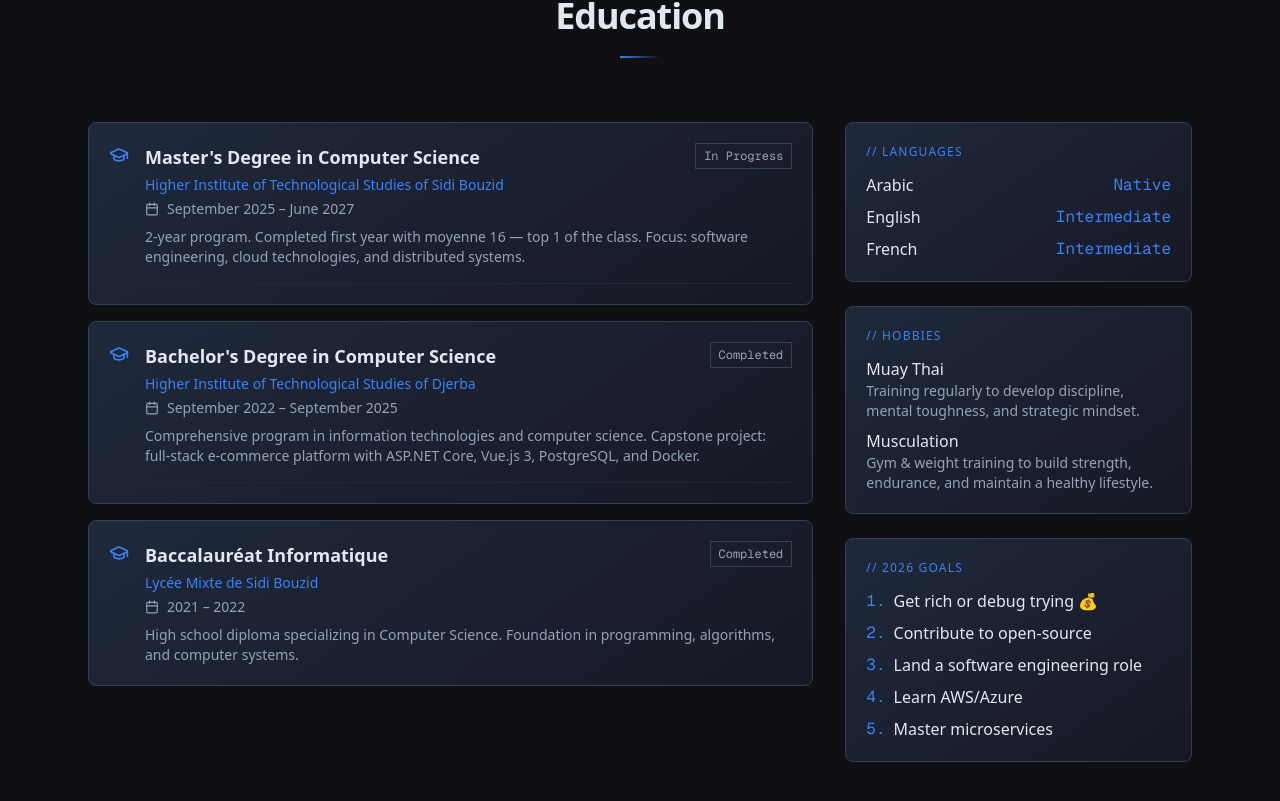
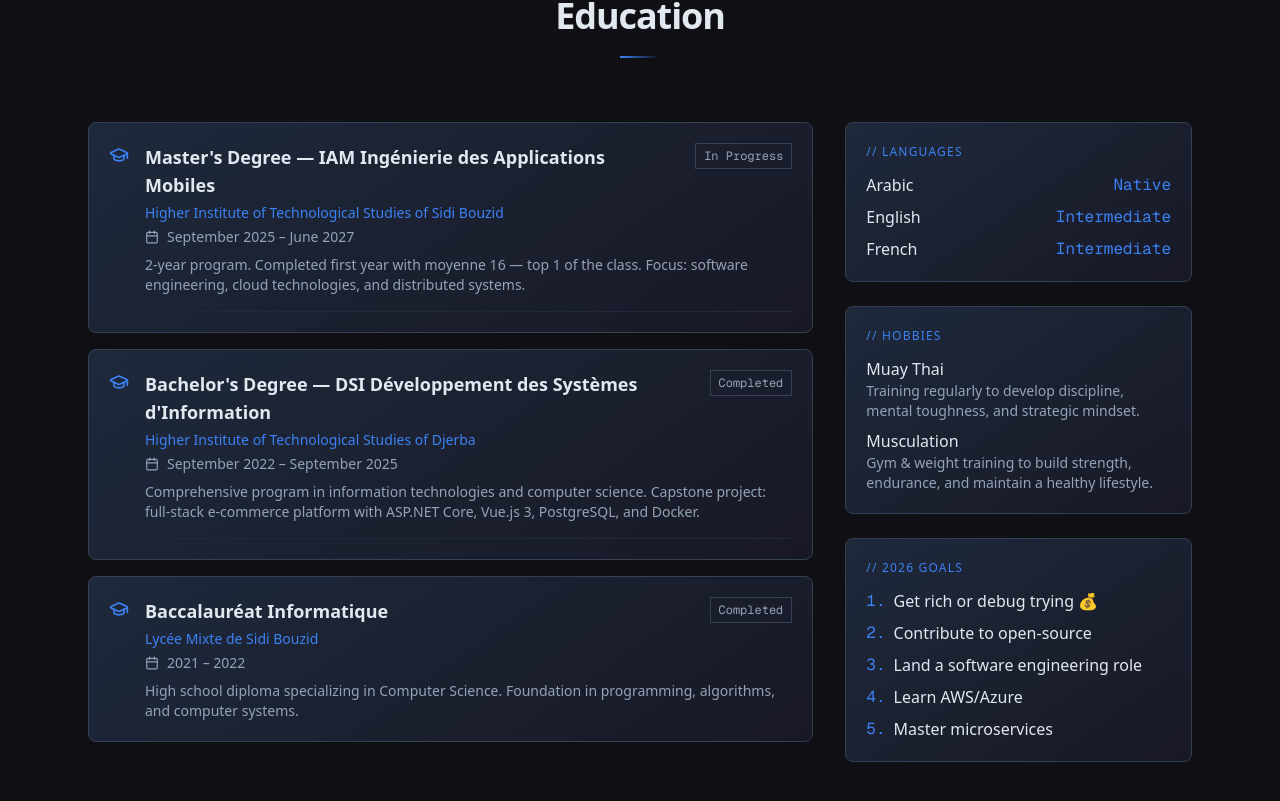
Before and after one commit to CodeBySouhaib/portfolio, a Next.js app: page / in a window 1280 px wide. Shown: the part 6495-7296 px from the top of the page. Built offline with nearby package versions, Linux system fonts and the light colour scheme.

Commit message:
Add education specialities

```diff
--- a/components/Education.tsx
+++ b/components/Education.tsx
@@ -8,7 +8,7 @@ import { GraduationCap, Calendar } from "lucide-react";
 
 const education = [
   {
-    degree: "Master's Degree in Computer Science",
+    degree: "Master's Degree — IAM Ingénierie des Applications Mobiles",
     institution: "Higher Institute of Technological Studies of Sidi Bouzid",
     period: "September 2025 – June 2027",
     status: "In Progress",
@@ -16,7 +16,7 @@ const education = [
       "2-year program. Completed first year with moyenne 16 — top 1 of the class. Focus: software engineering, cloud technologies, and distributed systems.",
   },
   {
-    degree: "Bachelor's Degree in Computer Science",
+    degree: "Bachelor's Degree — DSI Développement des Systèmes d'Information",
     institution: "Higher Institute of Technological Studies of Djerba",
     period: "September 2022 – September 2025",
     status: "Completed",
```
